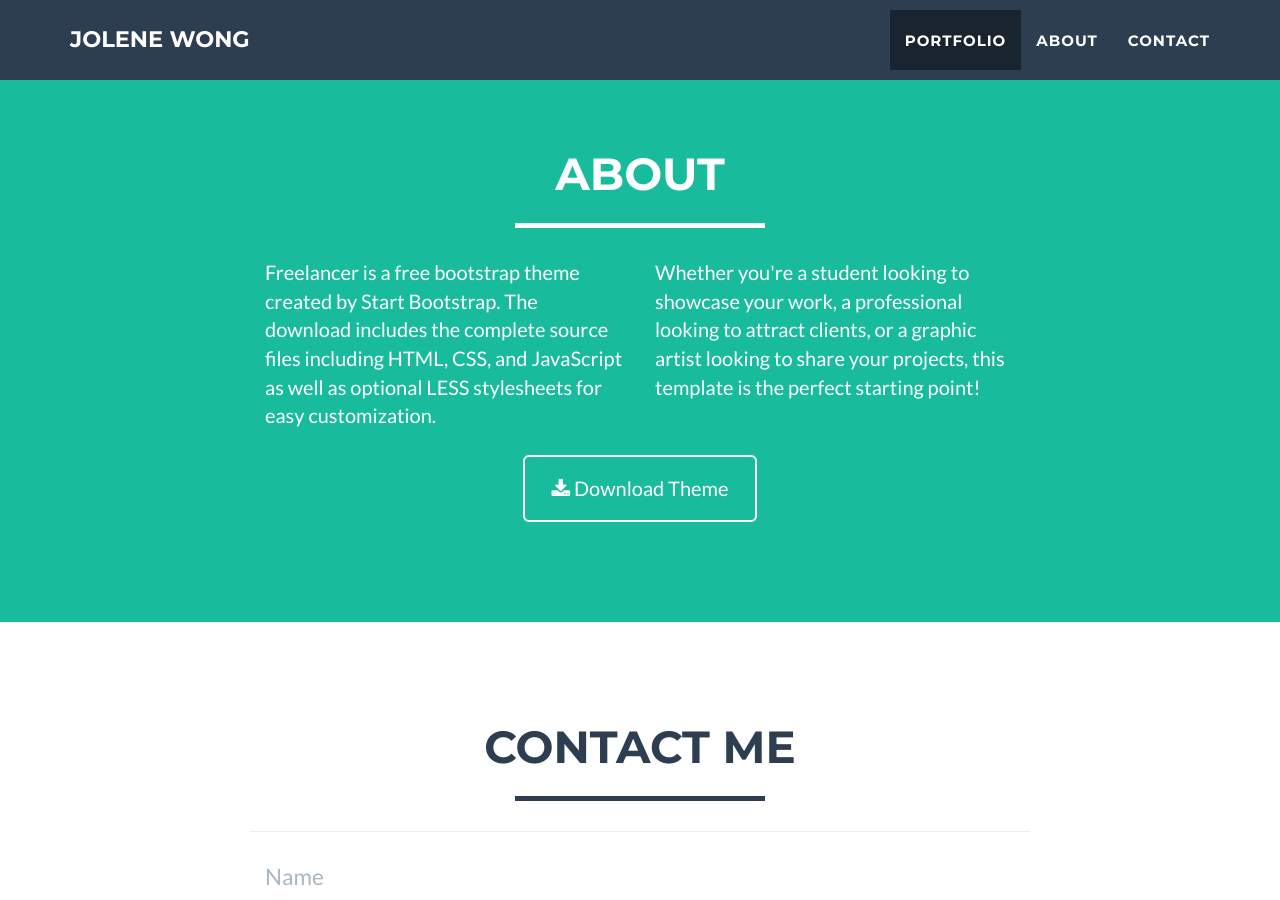
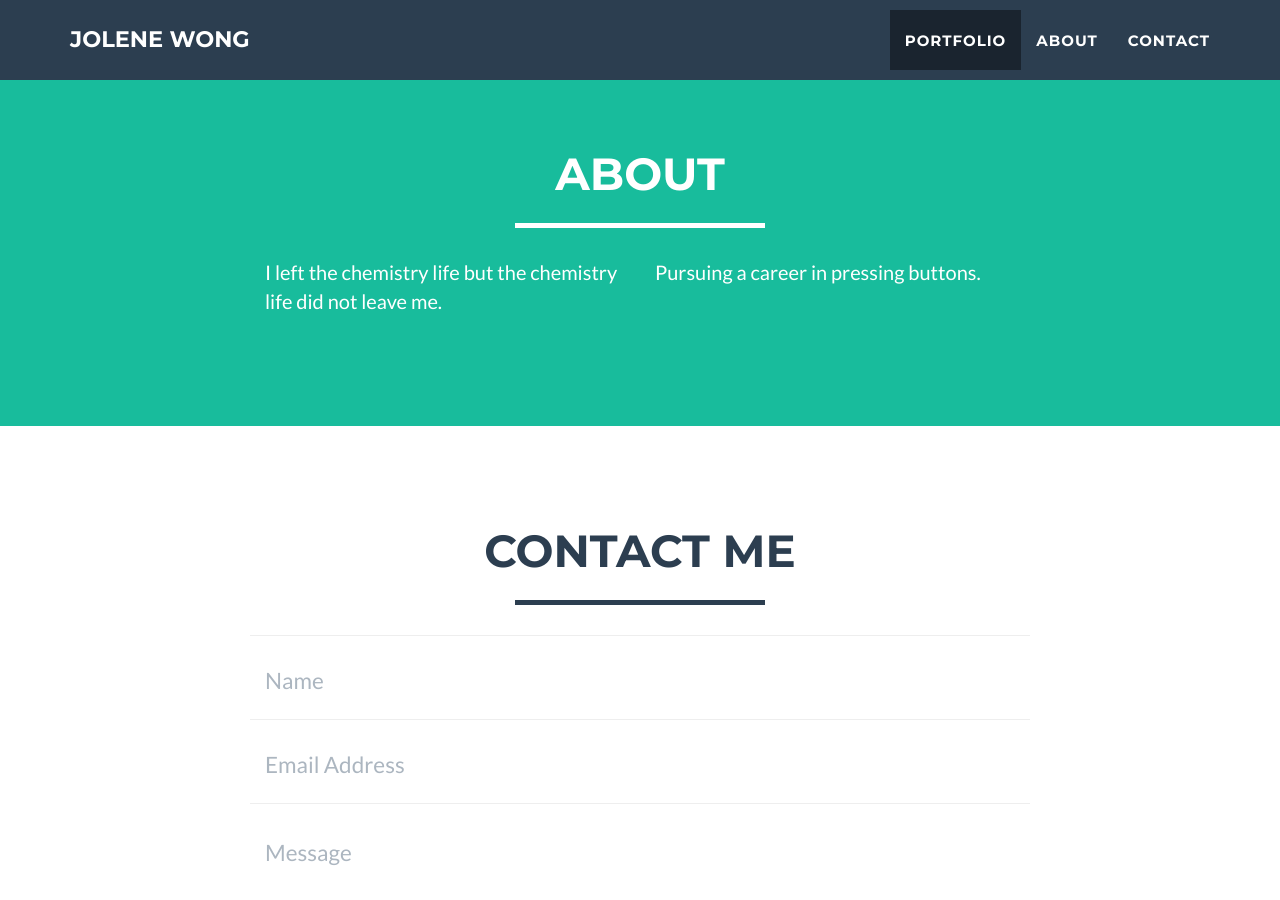
Before and after one commit to milktea02/milktea02.github.io, a Jekyll site: the page built from index.html, in a window 1280 px wide and 900 px high, scrolled down 1426 px. Built offline with Jekyll 4.4.1, drawn with Linux system fonts in a browser that asks for light colours.

Commit message:
oh my about section!

```diff
--- a/_includes/about.html
+++ b/_includes/about.html
@@ -9,15 +9,10 @@
             </div>
             <div class="row">
                 <div class="col-lg-4 col-lg-offset-2">
-                    <p>Freelancer is a free bootstrap theme created by Start Bootstrap. The download includes the complete source files including HTML, CSS, and JavaScript as well as optional LESS stylesheets for easy customization.</p>
+                    <p>I left the chemistry life but the chemistry life did not leave me.</p>
                 </div>
                 <div class="col-lg-4">
-                    <p>Whether you're a student looking to showcase your work, a professional looking to attract clients, or a graphic artist looking to share your projects, this template is the perfect starting point! </p>
-                </div>
-                <div class="col-lg-8 col-lg-offset-2 text-center">
-                    <a href="#" class="btn btn-lg btn-outline">
-                        <i class="fa fa-download"></i> Download Theme
-                    </a>
+                    <p>Pursuing a career in pressing buttons.</p>
                 </div>
             </div>
         </div>
```
